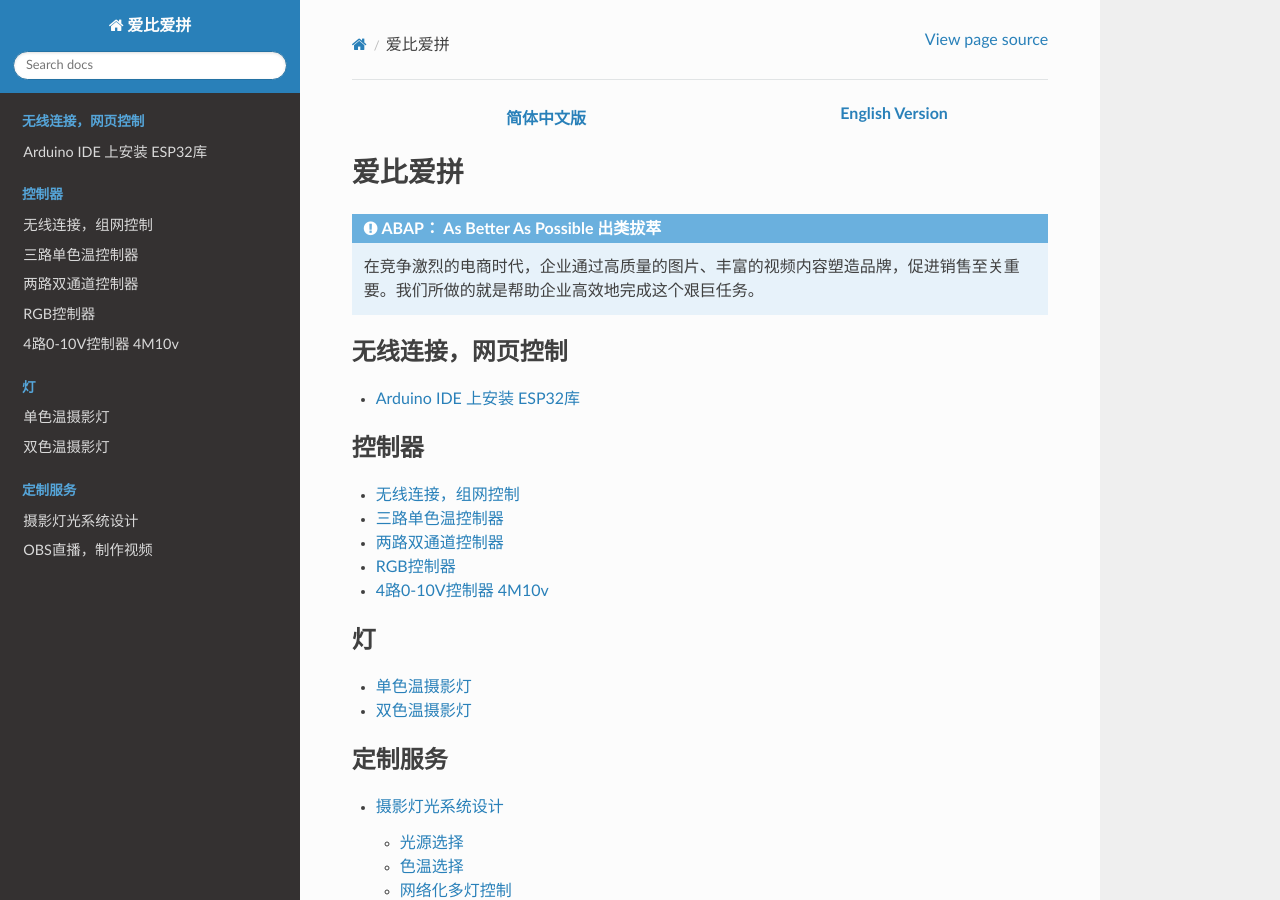
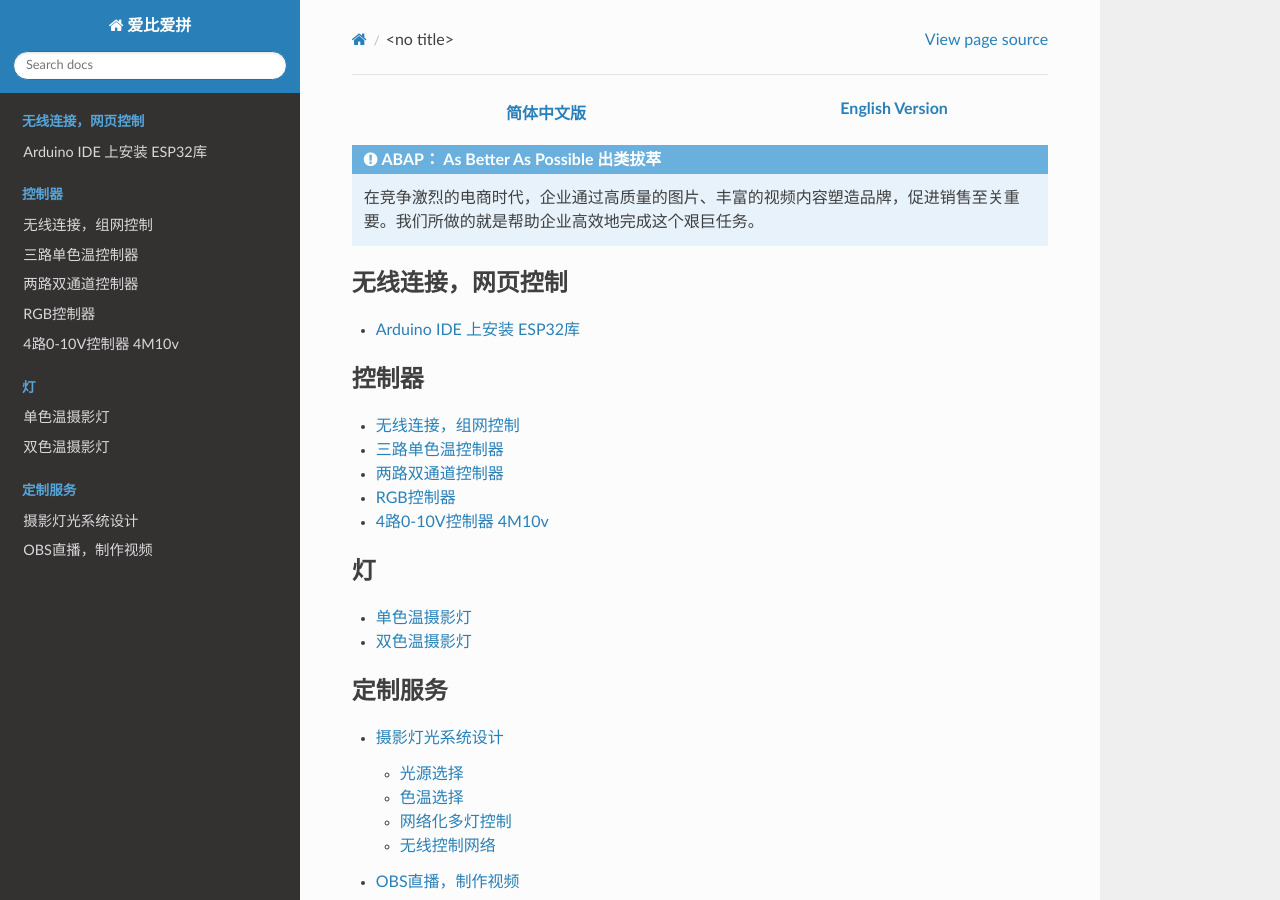
Before and after one commit to paultang/abapweb, a Sphinx documentation site: the page built from source/index.rst, in a window 1280 px wide and 900 px high. Built offline with Sphinx 7.4.7 and the Read the Docs theme 2.0.0, drawn with Linux system fonts in a browser that asks for light colours.

Commit message:
Update index.rst

```diff
--- a/source/index.rst
+++ b/source/index.rst
@@ -18,9 +18,6 @@
         </tbody>
     </table>
 
-=========================
-爱比爱拼
-=========================
 
 .. admonition:: ABAP： As Better As Possible 出类拔萃
 
```
